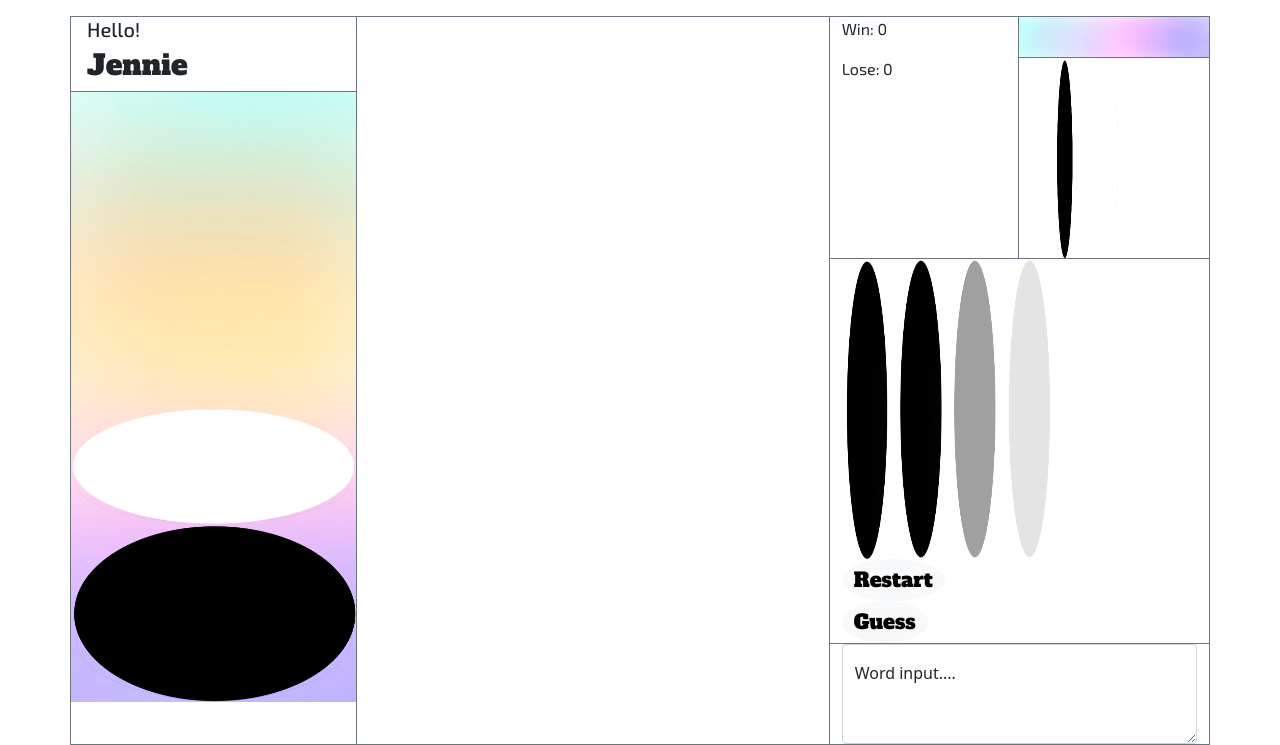
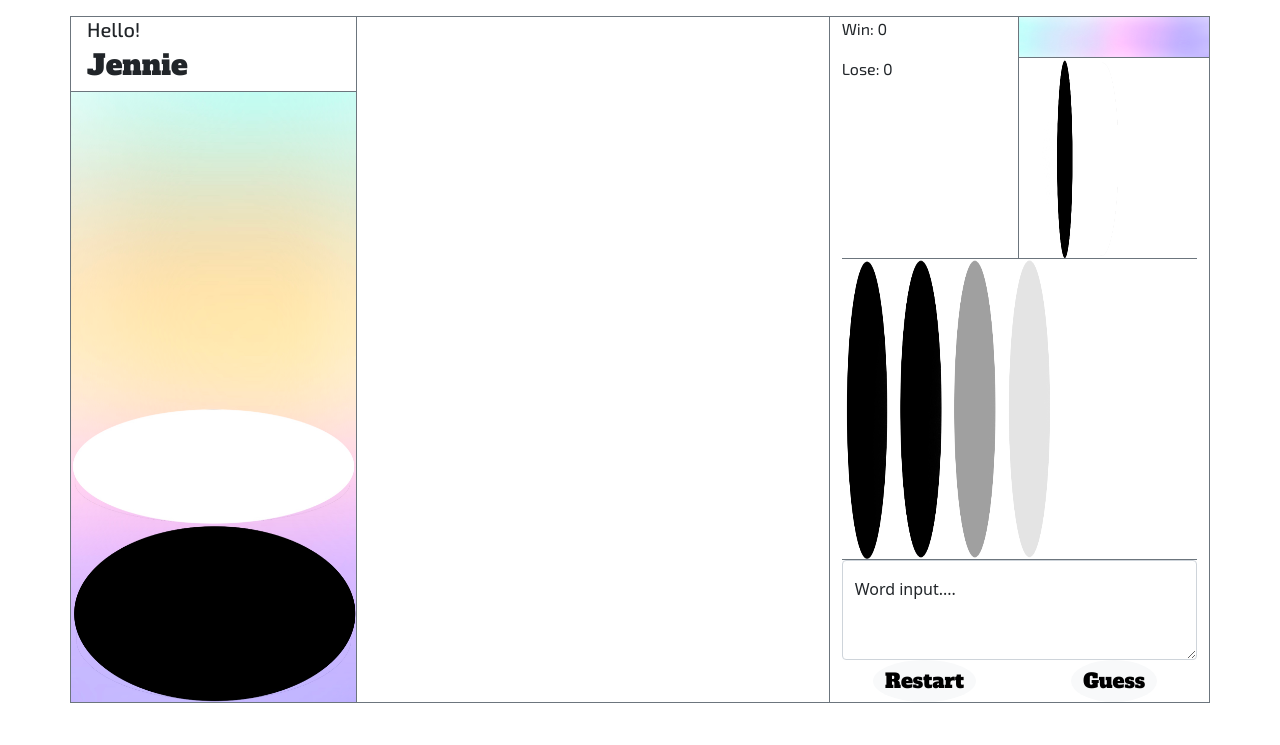
Before and after one commit to Axo49/Hangman-wordgame, a plain HTML site: page game.html in a window 1280 px wide. Shown: the part 69-814 px from the top of the page. Drawn offline with nearby package versions, Linux system fonts and the light colour scheme; no server answers; a web font is replaced by a local one.

Commit message:
update game.html

```diff
--- a/game.html
+++ b/game.html
@@ -73,7 +73,7 @@
 
     <!--	END Navigation bar  -->
 
-    <!--    Word Game Body	  -->
+    <!--    Word Game Body    -->
     <div class="container mt-4 border border-1 border-secondary">
       <div class="row">
         <div class="col-3 p-0">
@@ -106,29 +106,37 @@
               </div>
             </div>
           </div>
-              <div class="row border-top border-bottom border-1 border-secondary">
-                <div class="col-auto">
+          <div class="row-5 p-0 border-top border-bottom border-1 border-secondary">
             <img src="img/life1.png" alt="life1.png" width="50" height="300">
             <img src="img/life2.png" alt="life2.png" width="50" height="300">
             <img src="img/life3.png" alt="life3.png" width="50" height="300">
             <img src="img/life4.png" alt="life4.png" width="50" height="300">
             <img src="img/life5.png" alt="life5.png" width="50" height="300">
           </div>
-                <div class="col-3">
-                  <button type="button" class="btn btn1 btn-light">Restart</button>
-                  <button type="button" class="btn btn2 btn-light">Guess</button>
-                </div>
-              </div>
+<!--            start of form           -->
+          <form>
           <div class="row-1 p-0">
-                <div class="form-floating">
+            <div class="form-floating p-0">
               <textarea class="form-control" placeholder="Leave a comment here" id="floatingTextarea3" style="height: 100px"></textarea>
               <label for="floatingTextarea3">Word input....</label>
             </div>
           </div>
+          <div class="row">
+            <div class="col-6 justify-content-center text-center">
+              <button type="button" class="btn btn1 btn-light">Restart</button>
+            </div>
+            <div class="col-6 justify-content-center text-center">
+              <button type="button" class="btn btn2 btn-light">Guess</button>
+            </div>
+          </div>
+         </form>
+<!--          End of form            -->
         </div>
       </div>
     </div>
-<!--   END Word Game Body	  -->
+<!--   END Word Game Body     -->
+
+
     <script src="game.js" type="text/javascript"></script>
 	<!-- Bootstrap Js -->
    <script src="https://cdn.jsdelivr.net/npm/bootstrap@5.0.0/dist/js/bootstrap.bundle.min.js" integrity="sha384-p34f1UUtsS3wqzfto5wAAmdvj+osOnFyQFpp4Ua3gs/ZVWx6oOypYoCJhGGScy+8" crossorigin="anonymous"></script>
```
Lines whose indentation alone changed are shown as unchanged.
